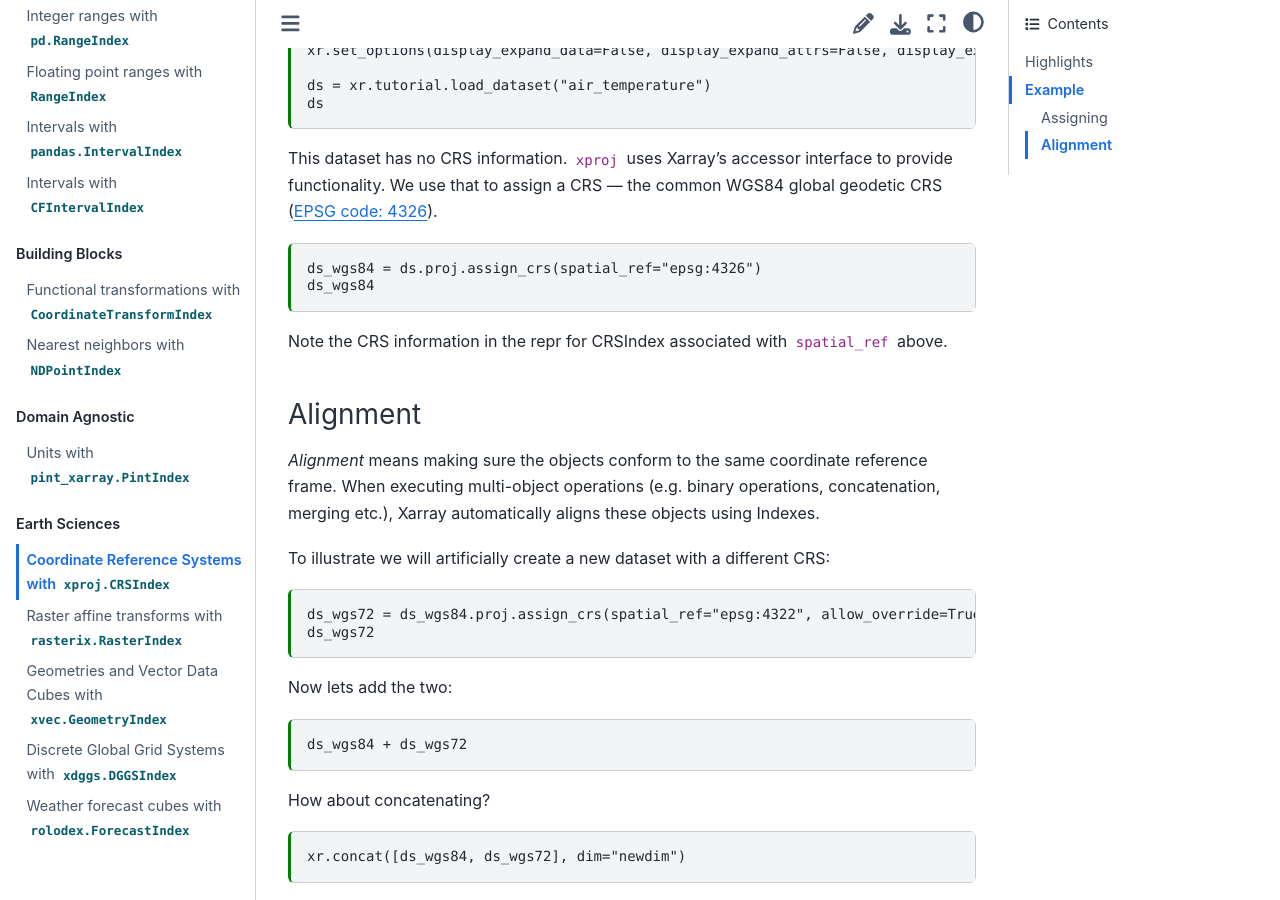
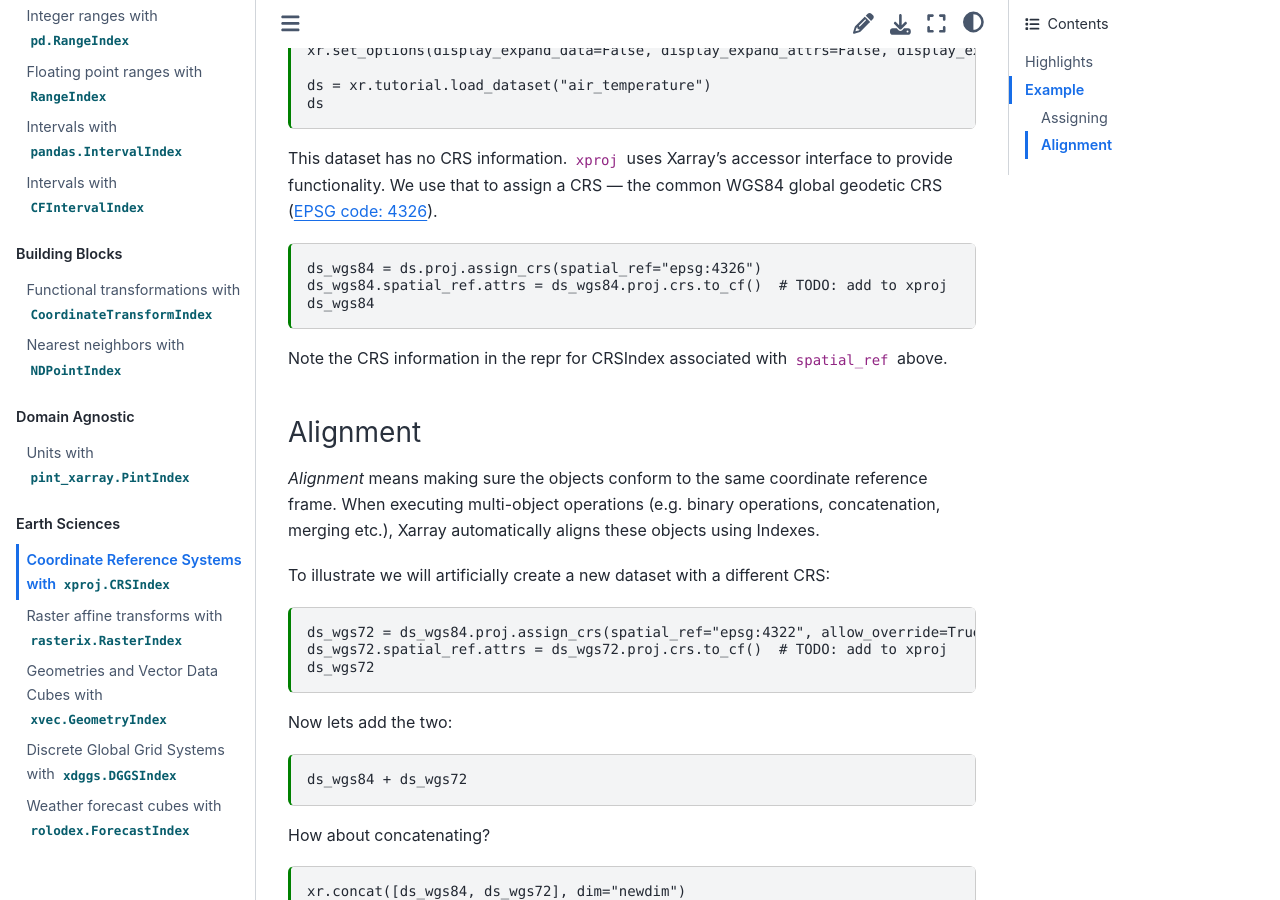
Before and after one commit to xarray-contrib/xarray-indexes, a Sphinx documentation site: the page built from docs/earth/xproj.md, in a window 1280 px wide and 900 px high, scrolled down 853 px. Built offline with Sphinx 7.4.7 and the Sphinx Book theme 1.1.4, drawn with Linux system fonts in a browser that asks for light colours.

Commit message:
add spatial_ref attrs

````diff
--- a/docs/earth/xproj.md
+++ b/docs/earth/xproj.md
@@ -40,6 +40,7 @@ This dataset has no CRS information.
 
 ```{code-cell}
 ds_wgs84 = ds.proj.assign_crs(spatial_ref="epsg:4326")
+ds_wgs84.spatial_ref.attrs = ds_wgs84.proj.crs.to_cf()  # TODO: add to xproj
 ds_wgs84
 ```
 
@@ -54,6 +55,7 @@ To illustrate we will artificially create a new dataset with a different CRS:
 
 ```{code-cell}
 ds_wgs72 = ds_wgs84.proj.assign_crs(spatial_ref="epsg:4322", allow_override=True)
+ds_wgs72.spatial_ref.attrs = ds_wgs72.proj.crs.to_cf()  # TODO: add to xproj
 ds_wgs72
 ```
 
````
